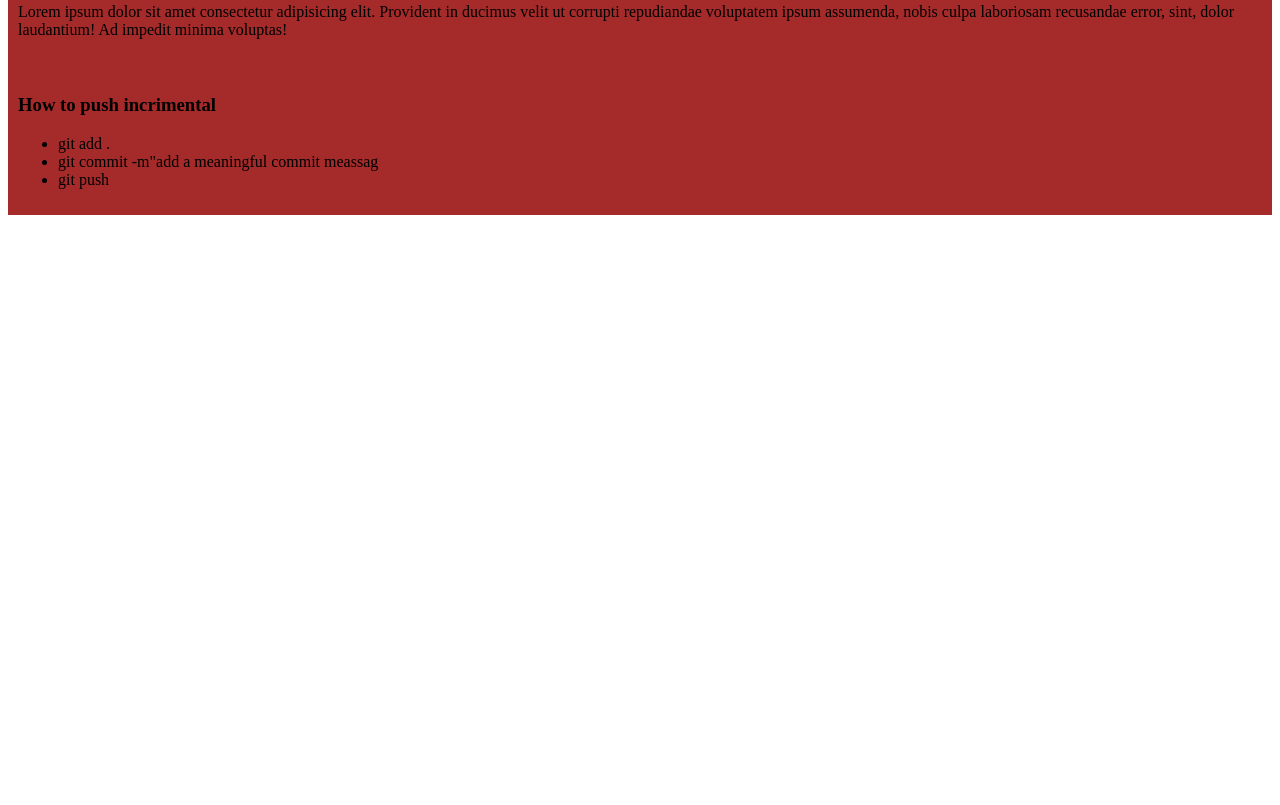
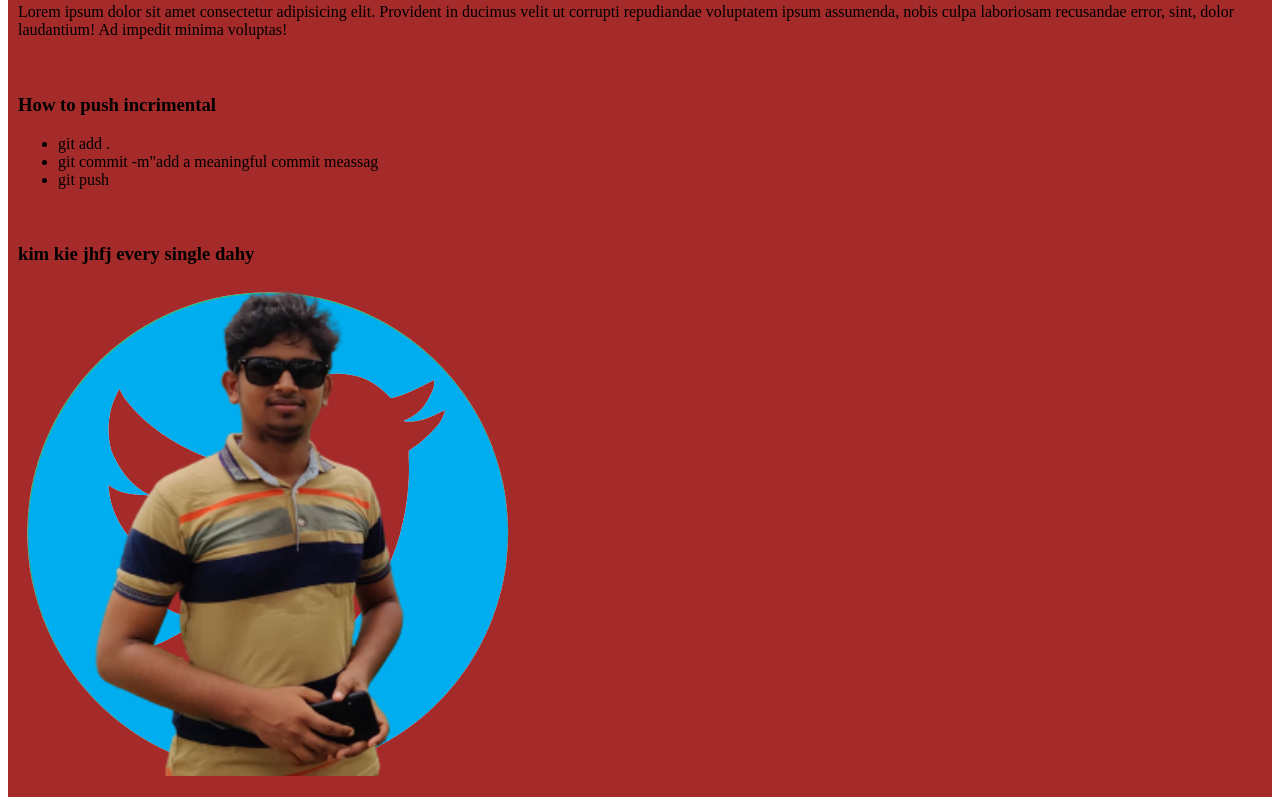
Before and after one commit to Masud906/My-simple-website, a plain HTML site: page index.html in a window 1280 px wide. Shown: the part 337-1142 px from the top of the page. Before the commit the page ends 800 px from the top, so only its background shows below. Drawn offline with Linux system fonts and the light colour scheme.

Commit message:
added kim

```diff
--- a/index.html
+++ b/index.html
@@ -37,6 +37,10 @@
             <li>git push</li>
         </ul>
     </div>
+    <div>
+        <h3>kim kie jhfj every single dahy</h3>
+        <img src="images/Masud4.png" alt="">
+    </div>
 </body>
 
 </html>
```
Also changed, not shown: images/Masud4.png (added).
